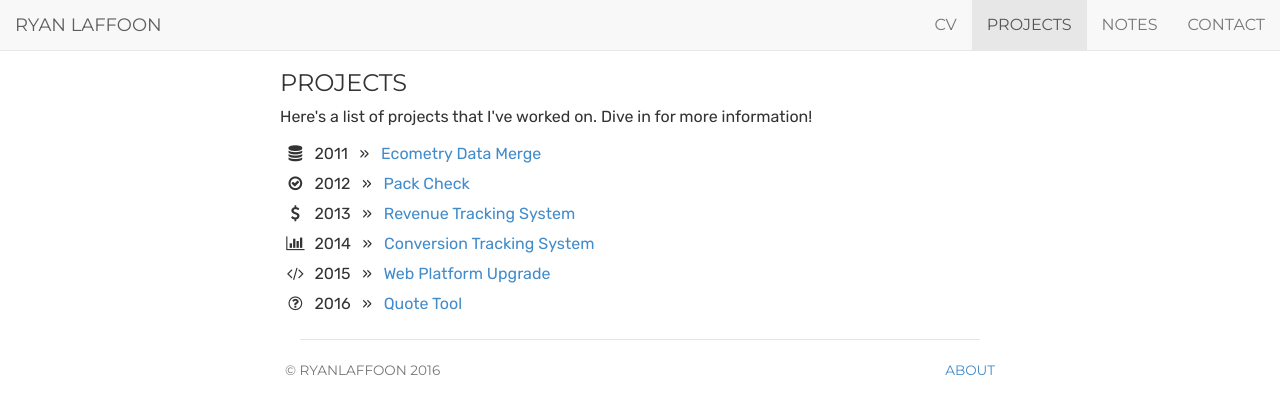
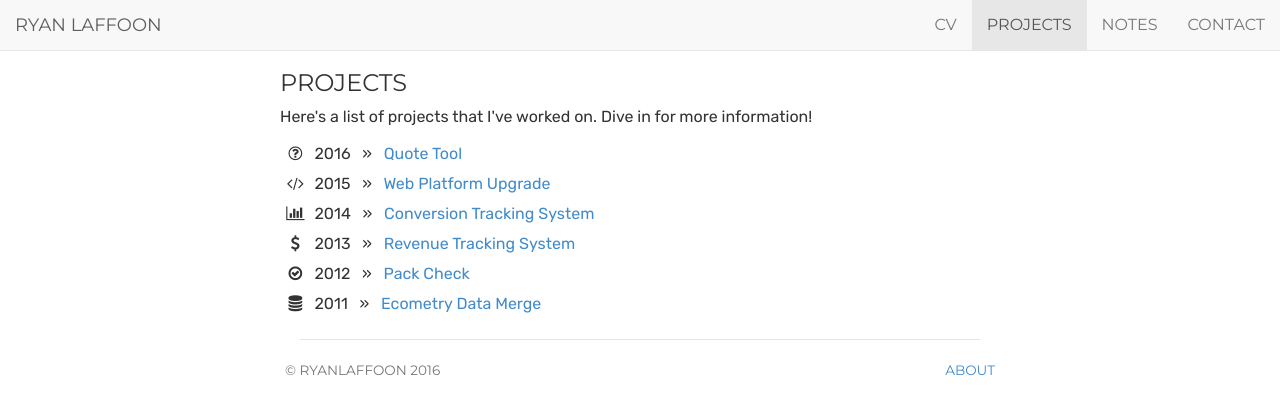
Before and after one commit to ryanlaffoon/ryanlaffoon.github.io, a Jekyll site: the page built from projects/index.html, in a window 1280 px wide. Shown: the top 414 px of the page. Built offline with Jekyll 4.4.1, drawn with Linux system fonts in a browser that asks for light colours.

Commit message:
Update project-list.html

```diff
--- a/_includes/project-list.html
+++ b/_includes/project-list.html
@@ -1,6 +1,6 @@
 <div class="projectlist">
-    {% assign sorted_projects = (site.projects | sort: 'year', 'first') %}
-    {% for project in sorted_projects" %}
+    {% assign sorted_projects = (site.projects | sort: 'year') %}
+    {% for project in sorted_projects reversed" %}
     <ul class="listprojects list-unstyled">
         <li>
             <span>
```
